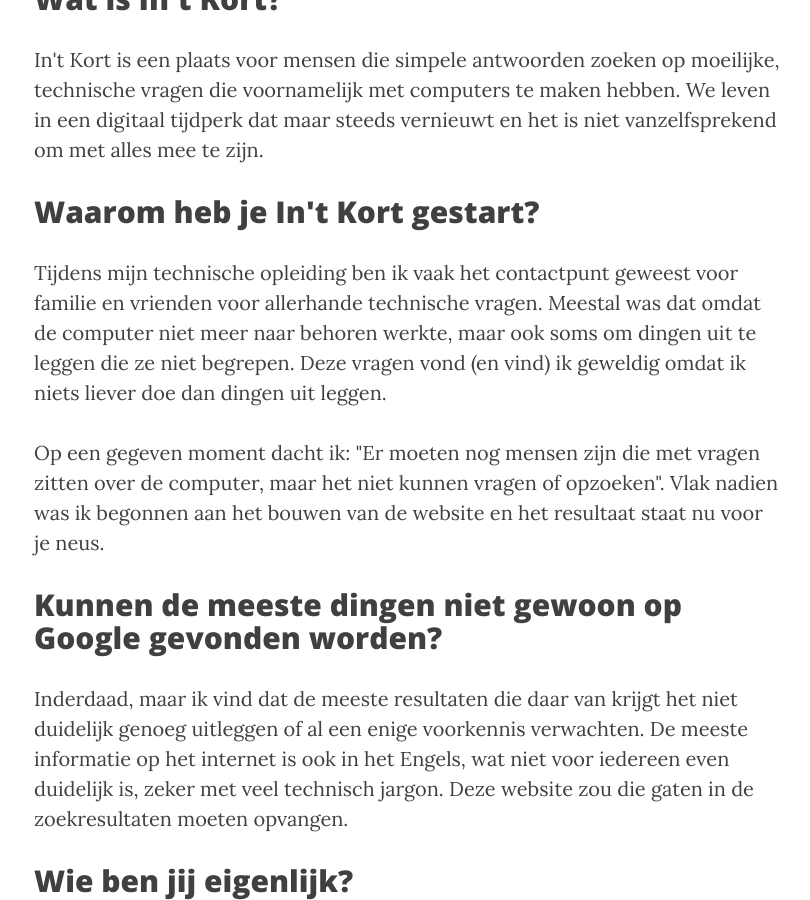
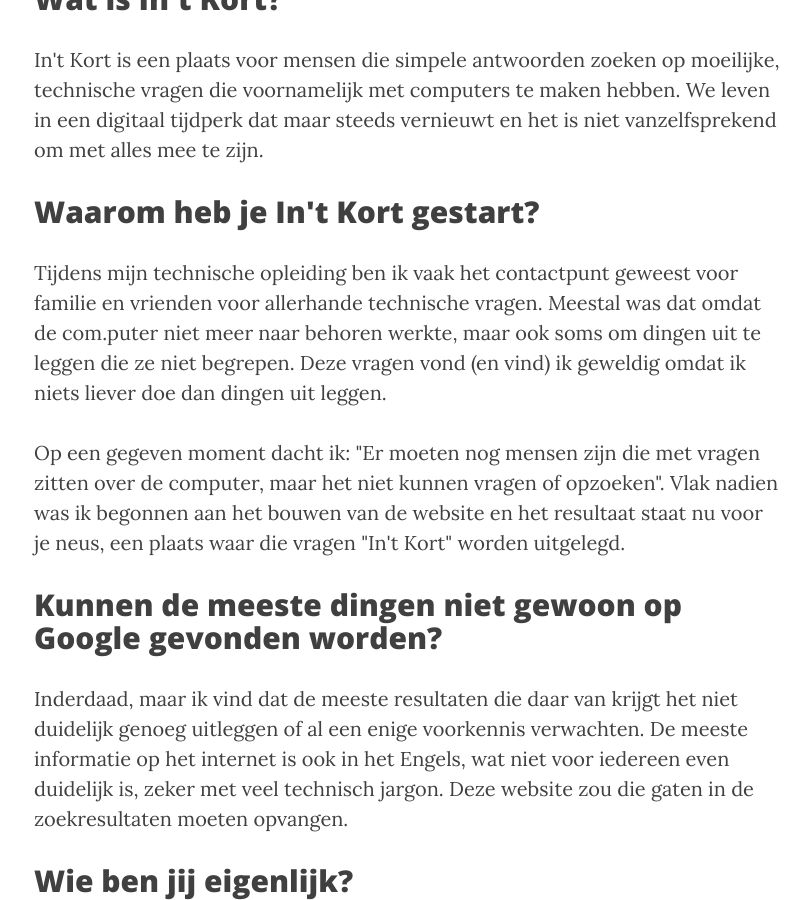
Before and after one commit to intkort/intkort.github.io, a Jekyll site: the page built from over.html, in a window 1280 px wide and 900 px high, scrolled down 636 px. Shown: the whole window, without its empty margins (231-1041 px from the left). Built offline with Jekyll 4.4.1, drawn with Linux system fonts in a browser that asks for light colours; nearby versions of some CDN libraries; some web fonts are replaced.

Commit message:
Update over.html

```diff
--- a/over.html
+++ b/over.html
@@ -10,8 +10,8 @@
 <p>In't Kort is een plaats voor mensen die simpele antwoorden zoeken op moeilijke, technische vragen die voornamelijk met computers te maken hebben. We leven in een digitaal tijdperk dat maar steeds vernieuwt en het is niet vanzelfsprekend om met alles mee te zijn.</p>
 
 <h2>Waarom heb je In't Kort gestart?</h2>
-<p>Tijdens mijn technische opleiding ben ik vaak het contactpunt geweest voor familie en vrienden voor allerhande technische vragen. Meestal was dat omdat de computer niet meer naar behoren werkte, maar ook soms om dingen uit te leggen die ze niet begrepen. Deze vragen vond (en vind) ik geweldig omdat ik niets liever doe dan dingen uit leggen.</p>
-<p>Op een gegeven moment dacht ik: "Er moeten nog mensen zijn die met vragen zitten over de computer, maar het niet kunnen vragen of opzoeken". Vlak nadien was ik begonnen aan het bouwen van de website en het resultaat staat nu voor je neus.</p>
+<p>Tijdens mijn technische opleiding ben ik vaak het contactpunt geweest voor familie en vrienden voor allerhande technische vragen. Meestal was dat omdat de com.puter niet meer naar behoren werkte, maar ook soms om dingen uit te leggen die ze niet begrepen. Deze vragen vond (en vind) ik geweldig omdat ik niets liever doe dan dingen uit leggen.</p>
+<p>Op een gegeven moment dacht ik: "Er moeten nog mensen zijn die met vragen zitten over de computer, maar het niet kunnen vragen of opzoeken". Vlak nadien was ik begonnen aan het bouwen van de website en het resultaat staat nu voor je neus, een plaats waar die vragen "In't Kort" worden uitgelegd.</p>
 
 <h2>Kunnen de meeste dingen niet gewoon op Google gevonden worden?</h2>
 <p>Inderdaad, maar ik vind dat de meeste resultaten die daar van krijgt het niet duidelijk genoeg uitleggen of al een enige voorkennis verwachten. De meeste informatie op het internet is ook in het Engels, wat niet voor iedereen even duidelijk is, zeker met veel technisch jargon. Deze website zou die gaten in de zoekresultaten moeten opvangen.</p>
```
